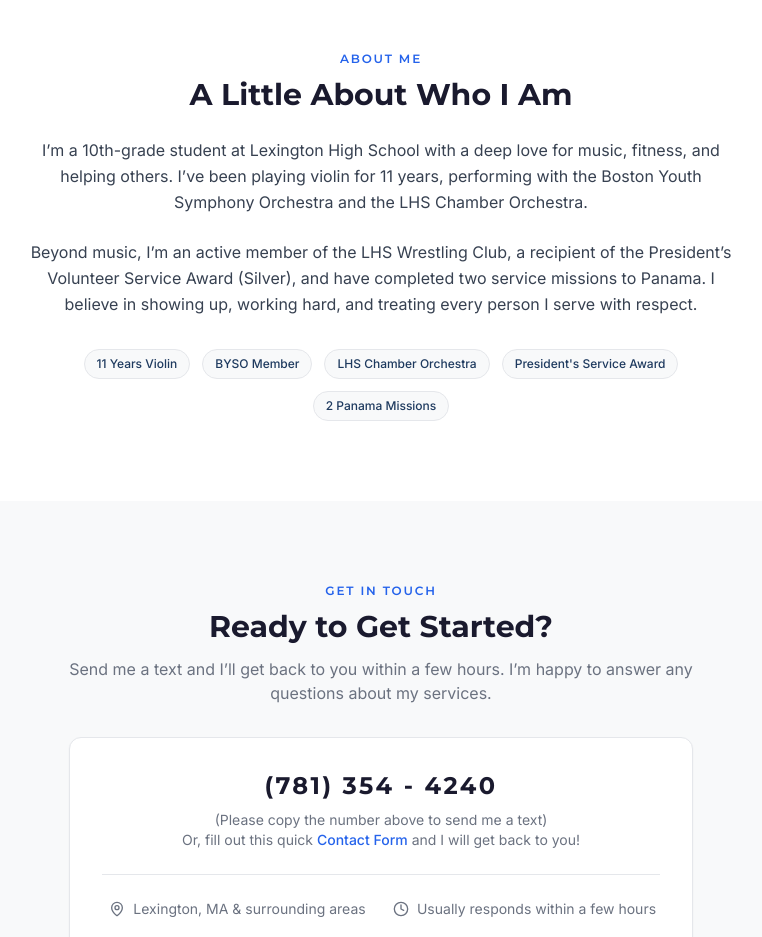
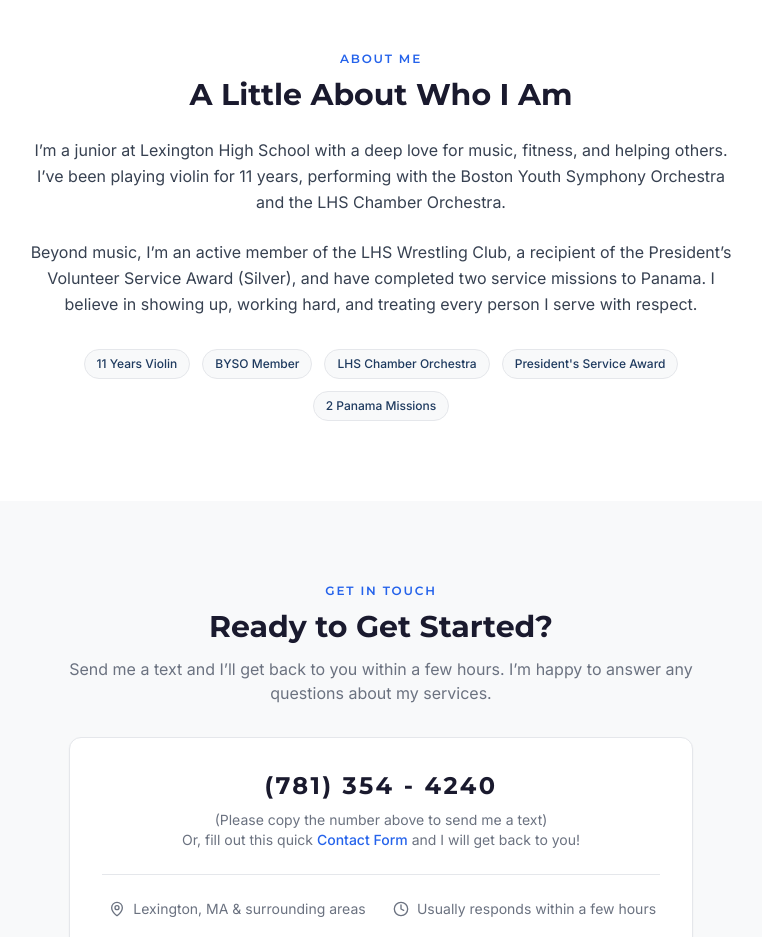
Before and after one commit to hehuang16/he-huang, a Next.js app: page / in a window 1280 px wide. Shown: the part 2640-3577 px from the top of the page, without its empty margins (259-1021 px from the left). Built offline with nearby package versions, Linux system fonts and the light colour scheme.

Commit message:
Update grade level in About section to junior

```diff
--- a/src/components/About.tsx
+++ b/src/components/About.tsx
@@ -31,7 +31,7 @@ export default function About() {
         </h2>
 
         <p className="text-[#374151] text-base leading-relaxed mt-6">
-          I&rsquo;m a 10th-grade student at Lexington High School with a deep
+          I&rsquo;m a junior at Lexington High School with a deep
           love for music, fitness, and helping others. I&rsquo;ve been playing
           violin for 11 years, performing with the Boston Youth Symphony
           Orchestra and the LHS Chamber Orchestra.
```
